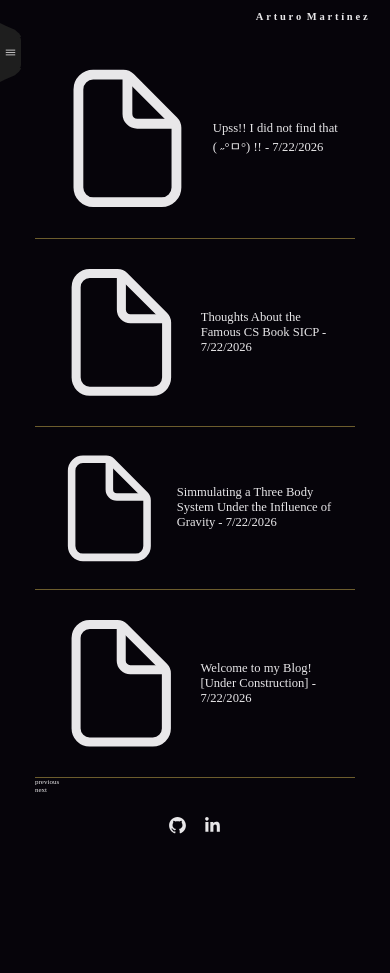
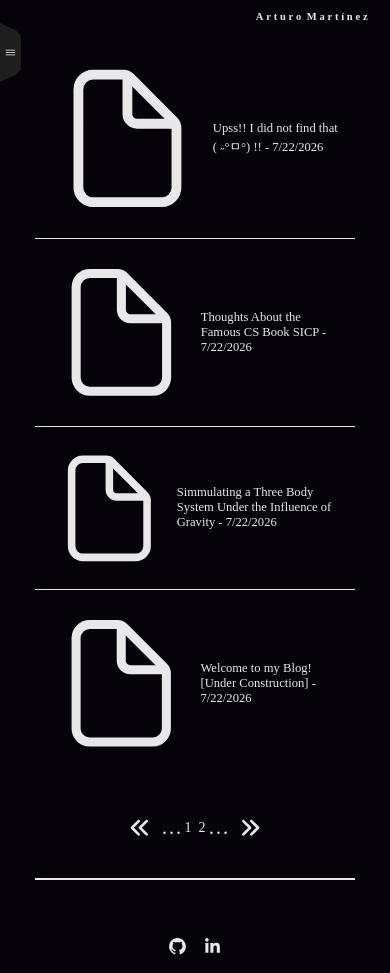
Before and after one commit to Arthur-phys/blog, a React (Vite) app: page /post-index in a window 390 px wide. Before the commit the page ends 852 px from the top, so only its background shows below. Built offline with nearby package versions, Linux system fonts and the light colour scheme; a web font is replaced by a local one.

Commit message:
* feat(wip): working on index pagination

```diff
--- a/src/App.css
+++ b/src/App.css
@@ -4,8 +4,3 @@
     width: 100%;
     height: 100%;
 }
-
-.content {
-    display: flex;
-    padding: 1rem 5rem 0 5rem;
-}
--- a/src/App.tsx
+++ b/src/App.tsx
@@ -4,6 +4,7 @@ import Header from './components/Header.tsx'
 import Index from './components/Index.tsx'
 import Post  from './components/Post.tsx'
 import Sidebar from './components/Sidebar.tsx'
+import ContentContainer from './components/shared/ContentContainer.tsx'
 import { Outlet, Route, Routes } from 'react-router'
 
 
@@ -15,12 +16,12 @@ function App() {
       <div className="page">
         <Sidebar/>
         <Header/>
-        <div className='content'>
+        <ContentContainer>
           <Routes>
             <Route index element={<Post/>}/>
             <Route path='post-index' element={<Index/>}/>
           </Routes>
-        </div>
+        </ContentContainer>
         <Footer/>
       </div>
       <Outlet/>
--- a/src/components/AngleLeft.tsx
+++ b/src/components/AngleLeft.tsx
@@ -1,7 +1,7 @@
 export default function AngleLeft({size, padding, stroke}: {size: string, padding: string, stroke: string}) {
     return (
         <svg
-        style={{padding: padding, maxWidth: size}}
+        style={{padding: padding, width: size}}
         xmlns="http://www.w3.org/2000/svg" viewBox="0 0 640 640"><path stroke={stroke} fill={stroke} d="M105.4 297.4C92.9 309.9 92.9 330.2 105.4 342.7L265.4 502.7C277.9 515.2 298.2 515.2 310.7 502.7C323.2 490.2 323.2 469.9 310.7 457.4L173.3 320L310.6 182.6C323.1 170.1 323.1 149.8 310.6 137.3C298.1 124.8 277.8 124.8 265.3 137.3L105.3 297.3zM457.4 137.4L297.4 297.4C284.9 309.9 284.9 330.2 297.4 342.7L457.4 502.7C469.9 515.2 490.2 515.2 502.7 502.7C515.2 490.2 515.2 469.9 502.7 457.4L365.3 320L502.6 182.6C515.1 170.1 515.1 149.8 502.6 137.3C490.1 124.8 469.8 124.8 457.3 137.3z"/></svg>
     )
 }
--- a/src/components/AngleRight.tsx
+++ b/src/components/AngleRight.tsx
@@ -1,7 +1,7 @@
 export default function AngleRight({size, padding, stroke}: {size: string, padding: string, stroke: string}) {
     return (
         <svg
-        style={{padding: padding, maxWidth: size}}
+        style={{padding: padding, width: size}}
         xmlns="http://www.w3.org/2000/svg" viewBox="0 0 640 640"><path stroke={stroke} fill={stroke} d="M535.1 342.6C547.6 330.1 547.6 309.8 535.1 297.3L375.1 137.3C362.6 124.8 342.3 124.8 329.8 137.3C317.3 149.8 317.3 170.1 329.8 182.6L467.2 320L329.9 457.4C317.4 469.9 317.4 490.2 329.9 502.7C342.4 515.2 362.7 515.2 375.2 502.7L535.2 342.7zM183.1 502.6L343.1 342.6C355.6 330.1 355.6 309.8 343.1 297.3L183.1 137.3C170.6 124.8 150.3 124.8 137.8 137.3C125.3 149.8 125.3 170.1 137.8 182.6L275.2 320L137.9 457.4C125.4 469.9 125.4 490.2 137.9 502.7C150.4 515.2 170.7 515.2 183.2 502.7z"/></svg>
     )
 }
--- a/src/components/Index.css
+++ b/src/components/Index.css
@@ -1,3 +1,14 @@
+.index-content {
+    margin: 0 15rem 0 22rem;
+}
+
+.index-list-item {
+    display: flex;
+    border-radius: 5px;
+    cursor: url('/pointer.png'), pointer !important;
+    flex-direction: column;
+}
+
 .index-entry {
     font-size: 1.8rem;
     display: flex;
@@ -15,14 +26,52 @@
     background-color: rgba(255, 255, 255, 0.08);
 }
 
-.index-list-item {
-    display: flex;
-    border-radius: 5px;
-    flex-direction: column;
+
+.index-list-item:not(:last-child)::after {
+    content: "";
+    background-color: var(--white);
+    height: 1px;
 }
 
-.index-list-item::after {
-    content: "";
-    background-color: #6c5d2d;
-    height: 1px;
+.pagination {
+    display: flex;
+    align-items: center;
+    justify-content: space-between;
+    margin: 5rem 13rem 5rem 13rem;
 }
+
+.go {
+    display: flex;
+    gap: 1rem;
+    border-radius: 5px;
+    cursor: url('/pointer.png'), pointer !important;
+    transition: 0.15s background-color;
+}
+
+.go:hover {
+    background-color: rgba(255, 255, 255, 0.08);
+}
+
+.hover-left, .hover-right {
+    transition: 0.15s transform;
+}
+
+.hover-right:hover {
+    transform: translateX(0.5rem)
+}
+.hover-left:hover {
+    transform: translateX(-0.5rem)
+}
+
+.go p {
+    font-size: 3rem;
+}
+
+.numbers {
+    display: flex;
+    gap: 1rem;
+}
+
+.numbers * {
+    font-size: 2rem;
+}
--- a/src/components/Index.tsx
+++ b/src/components/Index.tsx
@@ -1,8 +1,11 @@
 import "./Index.css"
-import { useEffect, useState } from "react"
 import type { PostIndex } from "../interfaces/postIndex"
 import { IndexService } from "../services/postService";
 import FileIcon from "./FileIcon";
+import { useEffect, useState } from "react"
+import MainContainer from "./shared/MainContainer";
+import AngleLeft from "./AngleLeft";
+import AngleRight from "./AngleRight";
 
 export default function Index() {
 
@@ -21,8 +24,11 @@ export default function Index() {
     return (
         <>
                 { index ?
-                <div>
-                    <ul className="post-content">
+                <>
+                        <MainContainer
+                            children={
+                                <>
+                                    <ul>
                                         {index.slice((page-1)* 10, page*10)?.map((entry) => {
                                             return (
                                                 <li className="index-list-item">
@@ -34,11 +40,37 @@ export default function Index() {
                                         )
                                     })}
                                     </ul>
-                    <div>
-                        <div>previous</div>
-                        <div>next</div>
+                                    <div className="pagination">
+                                        { page > 0 ?
+                                                <div className="go hover-left">
+                                                    <AngleLeft stroke="var(--white)" size='4rem' padding='0.1rem'/>
+                                                    <p>&hellip;</p>
+                                                </div> :
+                                                <div></div>
+                                        }
+                                        <div className="numbers">
+                                            {
+                                                Array.from({length: index.length / 3 + 1}, (_, index) => index)
+                                                    .map((i) => {
+                                                        return (<span>
+                                                            {i+1}
+                                                        </span>)
+                                                }
+                                            )}
                                         </div>
+                                        { page < (index.length / 3 ) ?
+                                            <div className="go hover-right">
+                                                <p>&hellip;</p>
+                                                <AngleRight stroke="var(--white)" size='4rem' padding='0.1rem'/>
+                                            </div> :
+                                            <div></div>
+                                        }
                                     </div>
+                                </>
+                            }
+                        >
+                        </MainContainer>
+                </>
 
                 : <></>}
         </>
--- a/src/components/Post.css
+++ b/src/components/Post.css
@@ -5,45 +5,6 @@
 h2 {
     margin-top: 4rem;
     margin-bottom: 1rem;
-}
-
-.post-content {
-    margin: 0 20rem;
-}
-
-.post-container {
-    display: flex;
-    flex-direction: column;
-}
-
-@media (max-width: 1200px) {
-    .post-content {
-        margin: 0 15rem;
-    }
-}
-
-@media (max-width: 1024px) {
-    .post-content {
-        margin: 0 12rem;
-    }
-}
-
-@media (max-width: 768px) {
-    .post-content {
-        margin: 0 8rem;
-    }
-}
-
-@media (max-width: 600px) {
-    .post-content {
-        margin: 0 5rem;
-    }
-}
-
-@media (max-width: 480px) {
-    .post-content {
-        margin: 0;
-    }
 }
 
 .post-title {
@@ -77,14 +38,6 @@ h2 {
     text-align: center;
 }
 
-.end-bar {
-    width: 100%;
-    height: 0.1rem;
-    margin-bottom: 5rem;
-    margin-top: 5rem;
-    border: 1px groove var(--white);
-}
-
 .image {
     display: flex;
     flex-direction: column;
--- a/src/components/Post.tsx
+++ b/src/components/Post.tsx
@@ -5,6 +5,7 @@ import { useEffect, useState } from 'react';
 import { PostService } from '../services/postService';
 import { randomColorPick } from '../utils/utils';
 import NextPost from './NextPost';
+import MainContainer from './shared/MainContainer';
 
 export default function Post() {
 
@@ -30,8 +31,9 @@ export default function Post() {
 
     return (
         <>
-            <div className='post-container'>
-                <div className='post-content'>
+                <MainContainer
+                    children={
+                    <>
                         <div className='post-title'>
                             <div className='title-marker'></div>
                             <h1>{content?.post.title}</h1>
@@ -70,10 +72,11 @@ export default function Post() {
                             ))
 
                         }
-                    <div className='end-bar'></div>
-                </div>
+                    </>
+                    }
+                >
+                </MainContainer>
                 <NextPost nextPost={content?.next} prevPost={content?.previous}/>
-            </div>
         </>
     )
 }
--- /dev/null
+++ b/src/components/shared/ContentContainer.css
@@ -0,0 +1,10 @@
+.content {
+    display: flex;
+    padding: 1rem 5rem 0 5rem;
+}
+
+.container {
+    width: 100%;
+    display: flex;
+    flex-direction: column;
+}
--- /dev/null
+++ b/src/components/shared/ContentContainer.tsx
@@ -0,0 +1,12 @@
+import "./ContentContainer.css"
+import type { ReactNode } from "react";
+
+export default function ContentContainer({children}: {children: ReactNode}) {
+    return (<>
+        <div className="content">
+            <div className="container">
+                {children}
+            </div>
+        </div>
+    </>)
+}
--- /dev/null
+++ b/src/components/shared/MainContainer.css
@@ -0,0 +1,41 @@
+.end-bar {
+    width: 100%;
+    height: 0.1rem;
+    margin-bottom: 5rem;
+    margin-top: 5rem;
+    border: 1px groove var(--white);
+}
+
+.main-content {
+    margin: 0 15rem 0 22rem;
+}
+
+@media (max-width: 1200px) {
+    .main-content {
+        margin: 0 15rem;
+    }
+}
+
+@media (max-width: 1024px) {
+    .main-content {
+        margin: 0 12rem;
+    }
+}
+
+@media (max-width: 768px) {
+    .main-content {
+        margin: 0 8rem;
+    }
+}
+
+@media (max-width: 600px) {
+    .main-content {
+        margin: 0 5rem;
+    }
+}
+
+@media (max-width: 480px) {
+    .main-content {
+        margin: 0;
+    }
+}
--- /dev/null
+++ b/src/components/shared/MainContainer.tsx
@@ -0,0 +1,9 @@
+import type { ReactNode } from "react"
+import "./MainContainer.css"
+
+export default function MainContainer({children}: {children: ReactNode}) {
+    return (<div className="main-content">
+        {children}
+        <div className='end-bar'></div>
+    </div>)
+}
```
Lines whose indentation alone changed are shown as unchanged.
